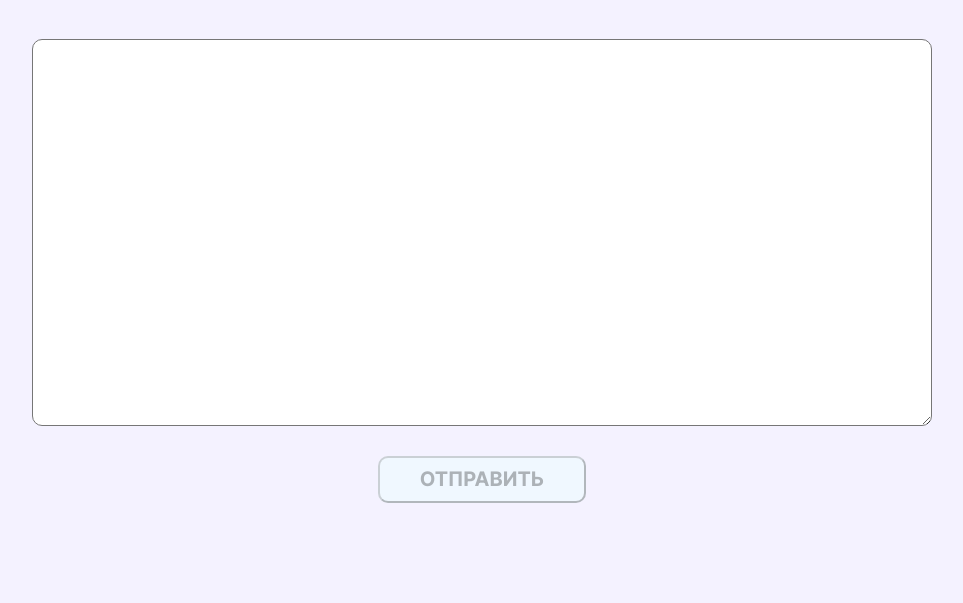
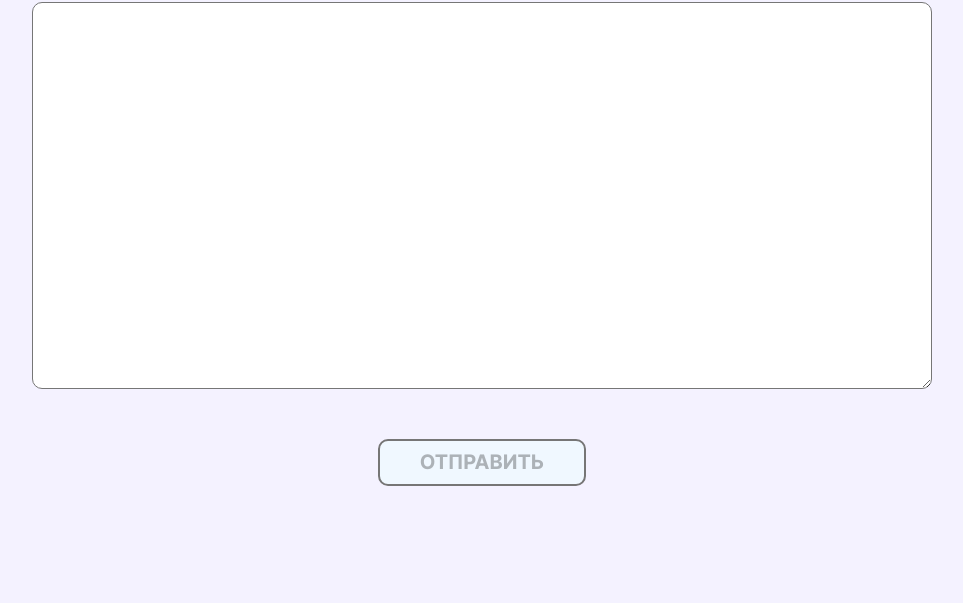
Before and after one commit to geran1ka/tipograf, a plain HTML site: page index.html in a window 1280 px wide. Shown: the part 199-802 px from the top of the page, without its empty margins (158-1121 px from the left). Drawn offline with Linux system fonts and the light colour scheme.

Commit message:
create tipograff

```diff
--- a/script/control.js
+++ b/script/control.js
@@ -4,8 +4,10 @@
   form.addEventListener('input', () => {
     if (textarea.value.length > 0) {
       button.removeAttribute('disabled');
+      button.style['pointer-events'] = 'fill'
     } else {
-      button.setAttribute('disabled', 'disabled')
+      button.setAttribute('disabled', 'disabled');
+      button.style['pointer-events'] = 'none'
     }
   })
 
--- a/style/global.css
+++ b/style/global.css
@@ -32,10 +32,10 @@
   min-height: 100vh;
   margin: 0 auto;
   font-family: Inter, sans-serif;
-  font-size: 12px;
-  line-height: calc(15/12);
-  color: var(--second-color, #6e6893);
-  background-color: var(--second-bg-color, #f4f2ff);
+  font-size: 16px;
+  line-height: 130%;
+  color: #6e6893;
+  background-color: #f4f2ff;
 }
 
 img, svg {
--- a/style/section.css
+++ b/style/section.css
@@ -9,7 +9,7 @@
   margin: 0 auto;
   display: flex;
   flex-direction: column;
-  gap: 50px;
+  gap: 80px;
   align-items: center;
 }
 
@@ -29,7 +29,7 @@
   width: 100%;
   display: flex;
   flex-direction: column;
-  gap: 30px;
+  gap: 50px;
 }
 
 .form__textarea {
@@ -40,10 +40,26 @@
 
 .form__button {
   align-self: center;
+  border: 2px solid rgb(118, 118, 118);
   padding: 10px 40px;
   border-radius: 10px;
   font-size: 20px;
   font-weight: 700;
   text-transform: uppercase;
   background-color: aliceblue;
+
+  transition: background-color .3s ease-in-out,
+  color .3s ease-in-out,
+  transform .3s ease-in-out;
+
+  pointer-events: none;
 }
+
+.form__button:hover {
+  background-color: #a09eb2;
+  color: #fff;
+}
+
+.form__button:active {
+  transform: scale(1.1);
+}
```
